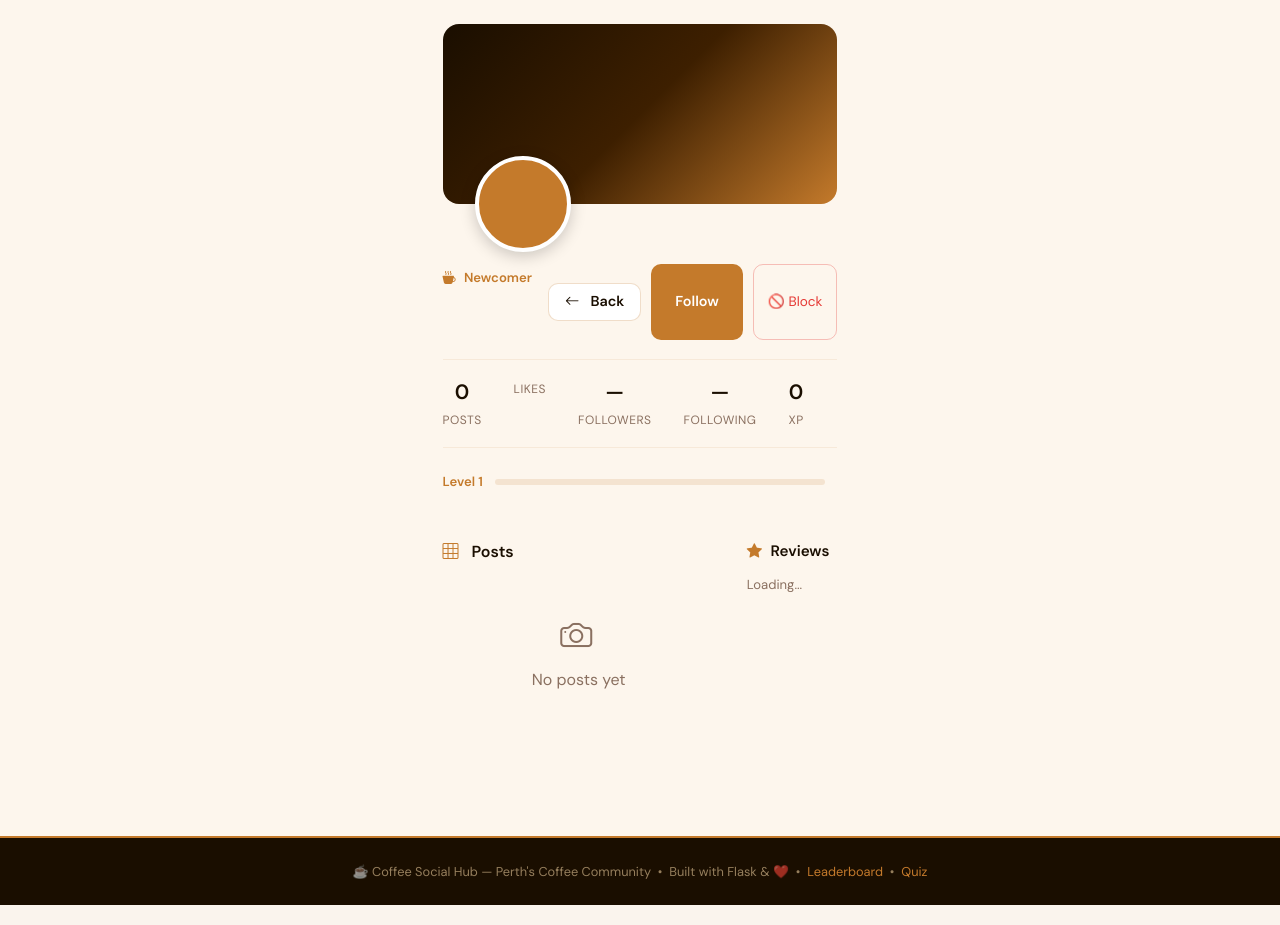
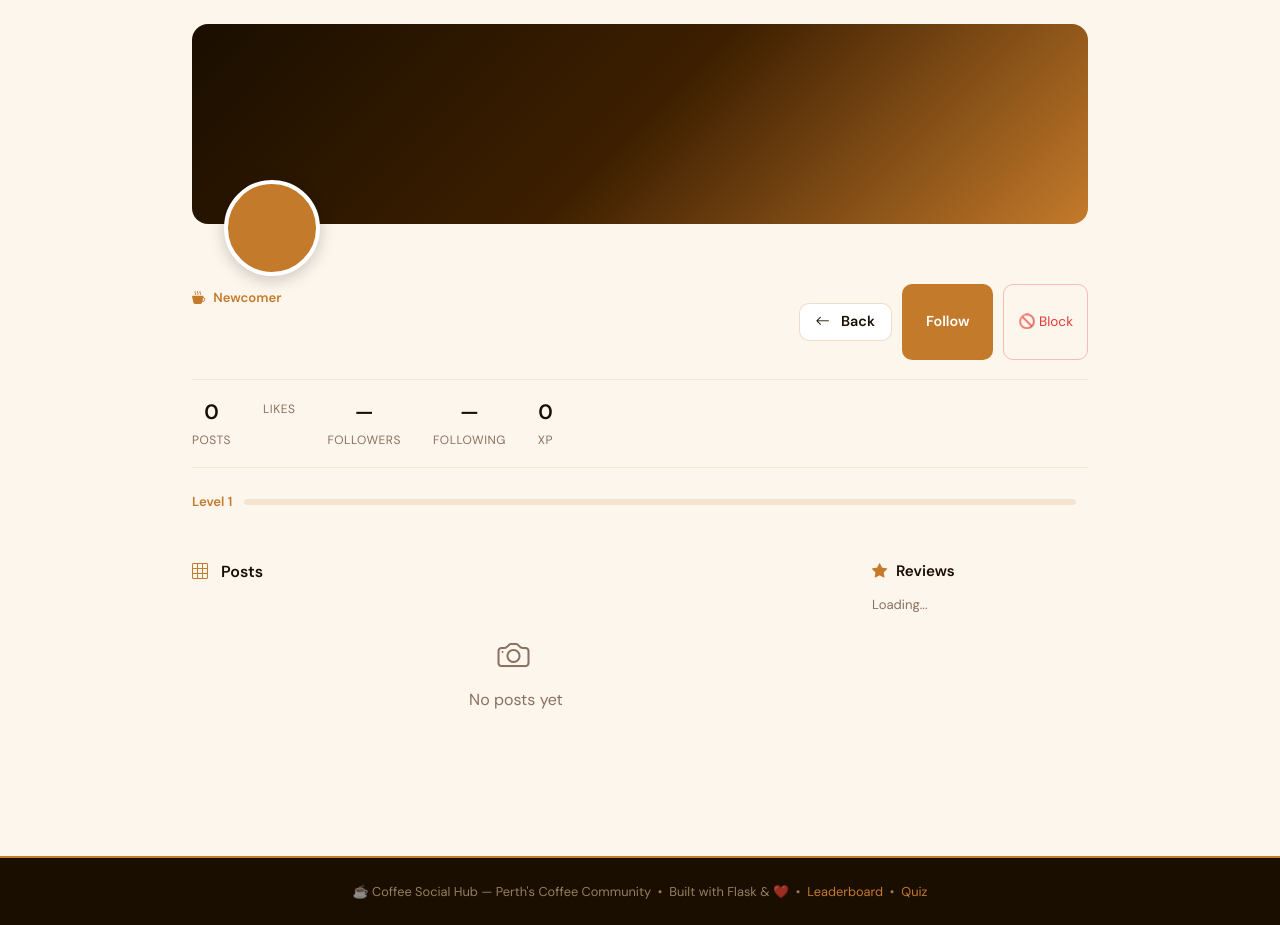
Before and after one commit to navdeep077/CITS5505_AgileWebDev, a Flask app: template templates/user-profile.html in a window 1280 px wide. Shown: the part 74-999 px from the top of the page. Run offline with Flask 3, Linux system fonts and the light colour scheme; the template is opened without the code that fills it, so the values that code supplies are empty; some libraries are stand-ins or nearby versions.

Commit message:
fix: profile banner full width consistent across all users

```diff
--- a/templates/user-profile.html
+++ b/templates/user-profile.html
@@ -10,26 +10,32 @@
 /* ── Public Profile Page Styles ─────────────────────────────── */
 
 .pub-profile-wrap {
+    width: 100%;
     max-width: 960px;
     margin: 0 auto;
     padding: 1.5rem 2rem 4rem;
+    box-sizing: border-box;
+    overflow-x: hidden;
 }
 
-/* Hero banner */
 .pub-profile-banner {
-    height: 180px;
+    height: 200px;
     border-radius: 16px;
     background: linear-gradient(135deg, #1a0e00 0%, #3d1f00 50%, #c47a2b 100%);
     position: relative;
     margin-bottom: 60px;
     width: 100%;
+    min-width: 0;
+    display: block;
+    box-sizing: border-box;
 }
 
 /* Avatar on banner */
 .pub-profile-avatar-wrap {
     position: absolute;
-    bottom: -48px;
+    bottom: -52px;
     left: 2rem;
+    z-index: 10;
 }
 
 .pub-profile-avatar-wrap img,
@@ -340,7 +346,6 @@
 
 <div class="pub-profile-wrap">
 
-    <!-- BANNER -->
     <div class="pub-profile-banner">
         <div class="pub-profile-avatar-wrap">
             {% if profile_user.avatar %}
```
